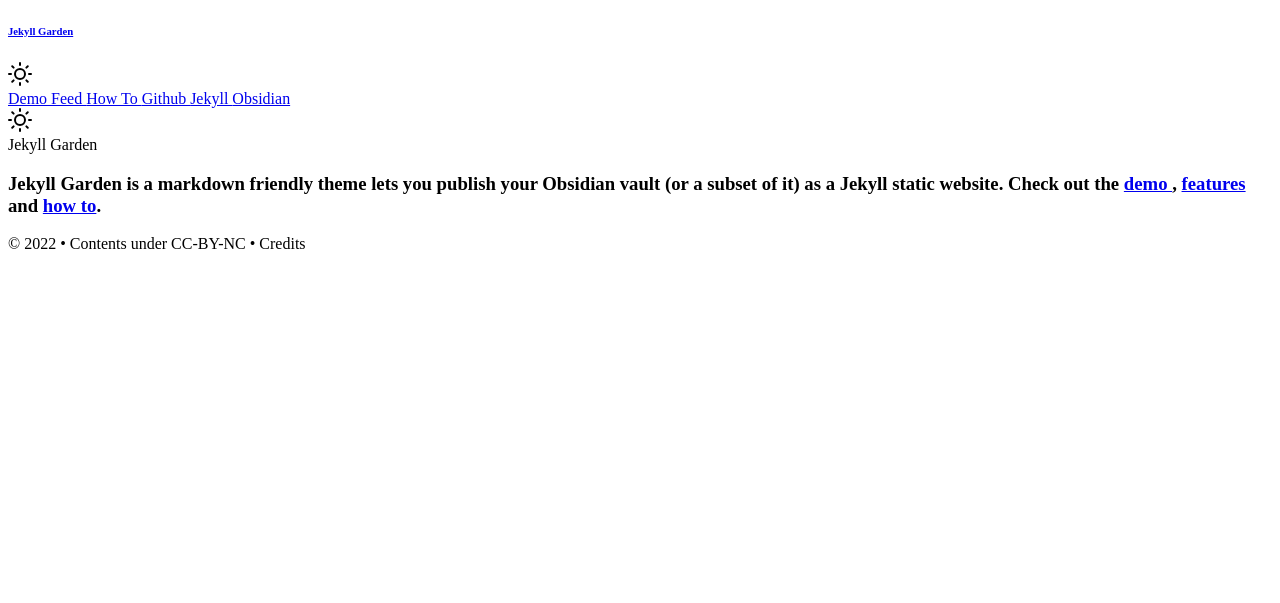
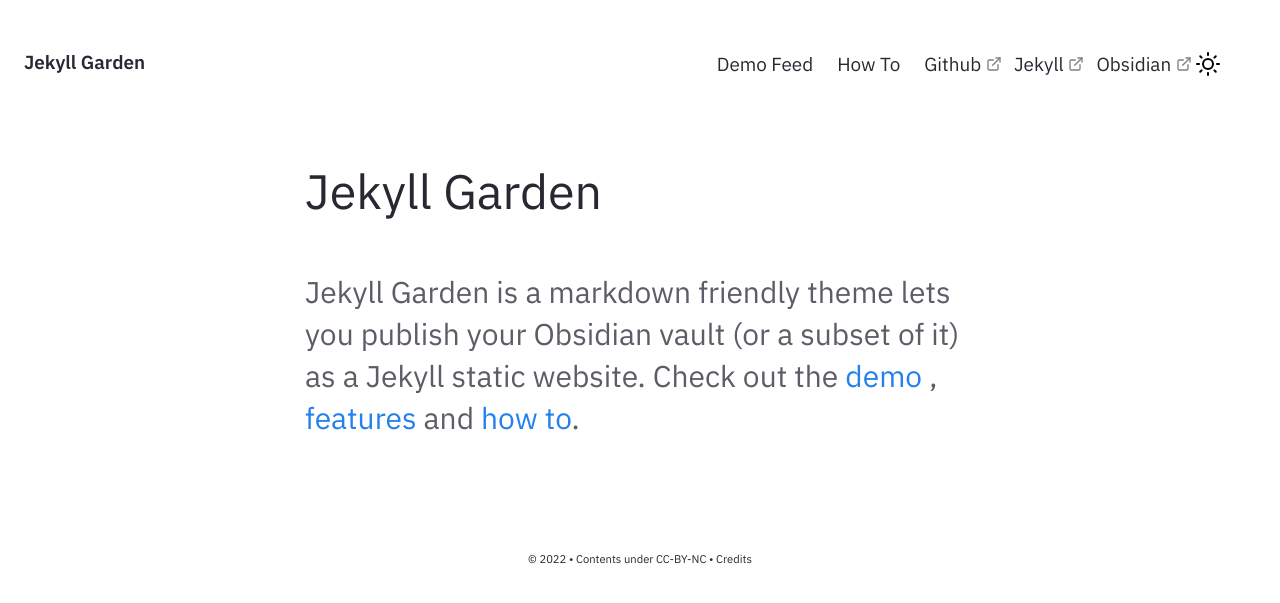
Before and after one commit to Aitid/blog, a Jekyll site: the page built from pages/index.md, in a window 1280 px wide. Shown: the top 603 px of the page. Built offline with Jekyll 4.4.1, drawn with Linux system fonts in a browser that asks for light colours; nearby versions of some CDN libraries; library files that are not in the unit come from our copies.

Commit message:
added theme

```diff
--- a/_config.yml
+++ b/_config.yml
@@ -23,7 +23,7 @@ url: "" # the base hostname & protocol for your site, e.g. http://example.com
 
 # If you want to install this jekyll in a subpath (eg /digitalgarden) set it here.
 # Else keep it Empty (DON'T PUT /; Keep it empty)
-baseurl: "blog/"
+baseurl: "/blog/"
 
 # Website Header, Description, Footer year and text.
 # If you are deleting this, make sure you remove it from HTML files too
```
